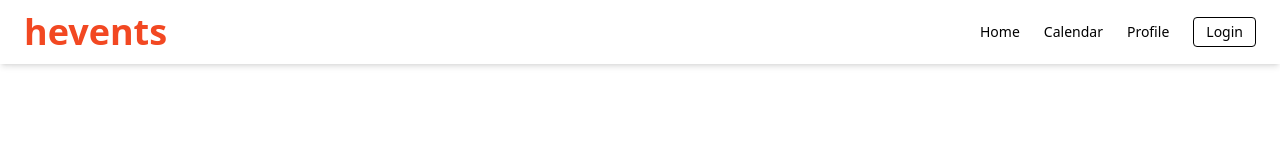
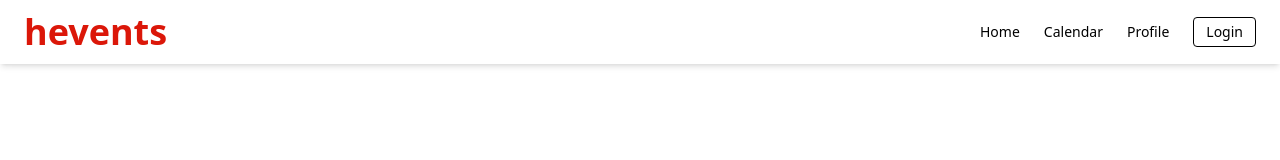
Before and after one commit to sdmlr/hevents-frontend, a React (Vite) app: page /profile in a window 1280 px wide. Shown: the top 160 px of the page. Built offline with nearby package versions, Linux system fonts and the light colour scheme; no server answers.

Commit message:
change colour palette

```diff
--- a/src/index.css
+++ b/src/index.css
@@ -2,7 +2,7 @@
 
 @theme {
   --color-*: initial; /* fallback rule */
-  --color-primary: #f24822;
+  --color-primary: #db1709;
   --color-white: #ffffff;
   --color-lightBorder: #d9d9d9;
   --color-lightText: #f7f7f7;
```
